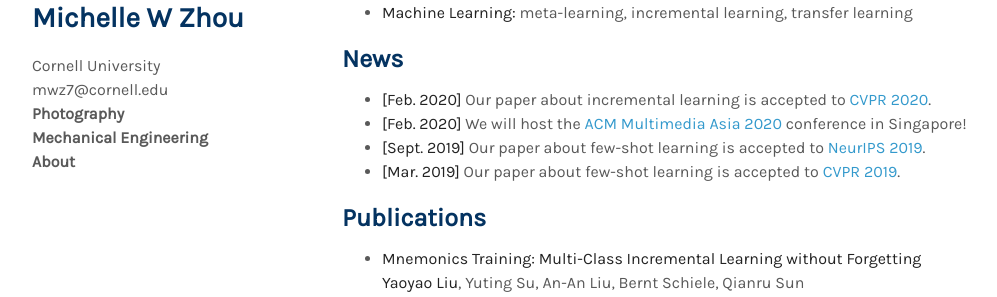
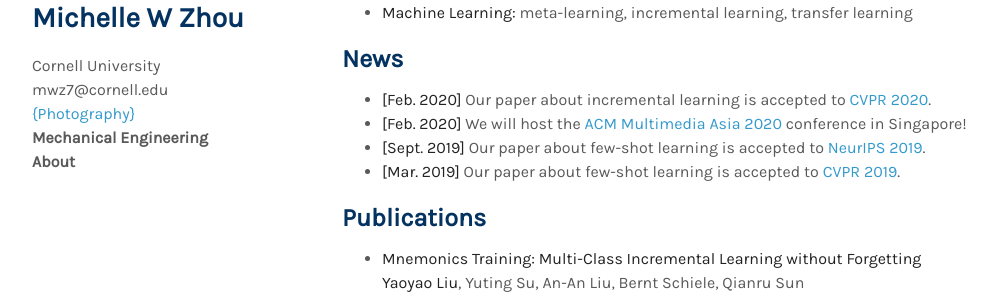
Before and after one commit to mwz724/mwz724.github.io, a Jekyll site: the page built from index.md, in a window 1280 px wide. Shown: the part 218-515 px from the top of the page, without its empty margins (128-1125 px from the left). Built offline with Jekyll 4.4.1, drawn with Linux system fonts in a browser that asks for light colours; nearby versions of some CDN libraries; a style sheet for code colours, icons or effects is not loaded; our own code applies the rules of GitHub Pages for plain Markdown files.

Commit message:
Trying to make a link

```diff
--- a/_layouts/homepage.html
+++ b/_layouts/homepage.html
@@ -42,7 +42,7 @@
           {{ site.email }}
           <br>
 
-          <b>Photography</b>
+          <a href={mwz724.github.io/photography}>{Photography}</a>
           <br>
           <b>Mechanical Engineering</b>
           <br>
```
